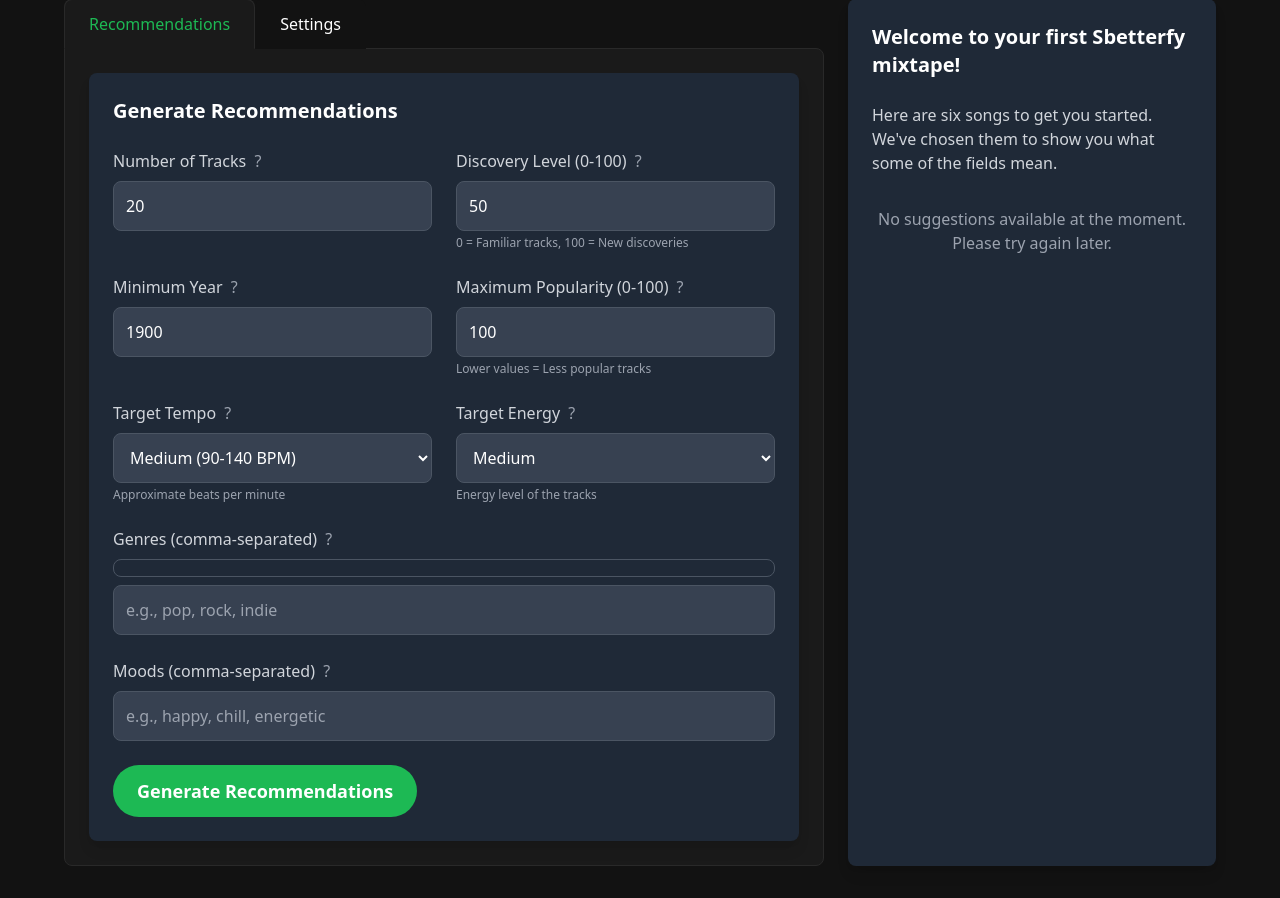
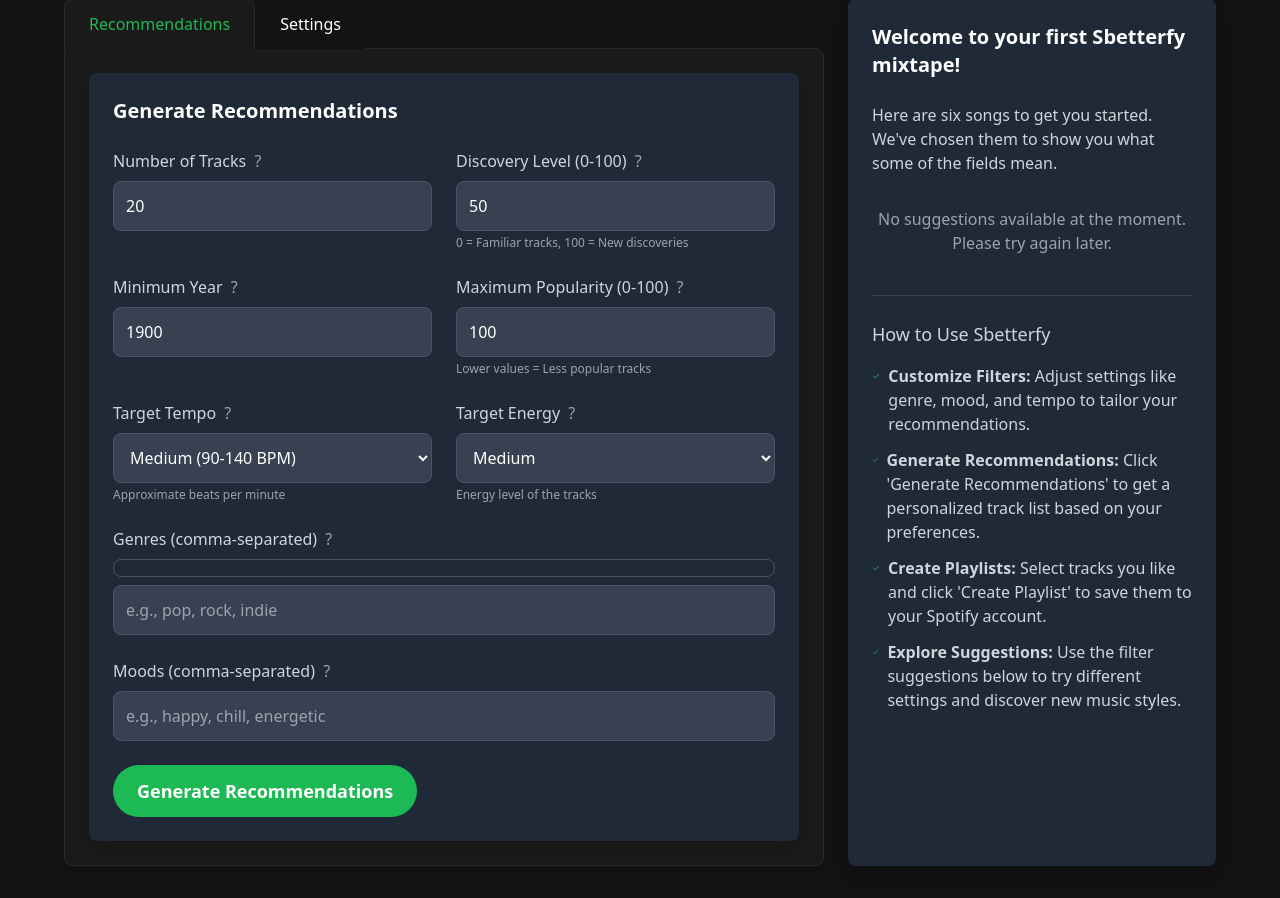
Before and after one commit to davethackeray/sbetterfy, a Flask app: page /dashboard in a window 1280 px wide. Shown: the part 301-1199 px from the top of the page. Run offline with Flask 3, Linux system fonts and the light colour scheme; the visitor is signed in with stand-in values (Sample User, id 1).

Commit message:
Added help section to dashboard for user guidance

```diff
--- a/templates/dashboard.html
+++ b/templates/dashboard.html
@@ -292,6 +292,35 @@
                     <div id="no-suggestions-message" class="no-suggestions-message hidden text-center py-4 text-gray-400">
                         <p>No suggestions available at the moment. Please try again later.</p>
                     </div>
+                    <div class="help-section mt-6 pt-6 border-t border-gray-700">
+                        <h3 class="text-lg font-medium mb-4 text-gray-300">How to Use Sbetterfy</h3>
+                        <ul class="space-y-3 text-gray-300">
+                            <li class="flex items-start">
+                                <svg class="w-5 h-5 mr-2 text-green-400 mt-0.5" fill="none" stroke="currentColor" viewBox="0 0 24 24" xmlns="http://www.w3.org/2000/svg">
+                                    <path stroke-linecap="round" stroke-linejoin="round" stroke-width="2" d="M5 13l4 4L19 7"></path>
+                                </svg>
+                                <span><strong>Customize Filters:</strong> Adjust settings like genre, mood, and tempo to tailor your recommendations.</span>
+                            </li>
+                            <li class="flex items-start">
+                                <svg class="w-5 h-5 mr-2 text-green-400 mt-0.5" fill="none" stroke="currentColor" viewBox="0 0 24 24" xmlns="http://www.w3.org/2000/svg">
+                                    <path stroke-linecap="round" stroke-linejoin="round" stroke-width="2" d="M5 13l4 4L19 7"></path>
+                                </svg>
+                                <span><strong>Generate Recommendations:</strong> Click 'Generate Recommendations' to get a personalized track list based on your preferences.</span>
+                            </li>
+                            <li class="flex items-start">
+                                <svg class="w-5 h-5 mr-2 text-green-400 mt-0.5" fill="none" stroke="currentColor" viewBox="0 0 24 24" xmlns="http://www.w3.org/2000/svg">
+                                    <path stroke-linecap="round" stroke-linejoin="round" stroke-width="2" d="M5 13l4 4L19 7"></path>
+                                </svg>
+                                <span><strong>Create Playlists:</strong> Select tracks you like and click 'Create Playlist' to save them to your Spotify account.</span>
+                            </li>
+                            <li class="flex items-start">
+                                <svg class="w-5 h-5 mr-2 text-green-400 mt-0.5" fill="none" stroke="currentColor" viewBox="0 0 24 24" xmlns="http://www.w3.org/2000/svg">
+                                    <path stroke-linecap="round" stroke-linejoin="round" stroke-width="2" d="M5 13l4 4L19 7"></path>
+                                </svg>
+                                <span><strong>Explore Suggestions:</strong> Use the filter suggestions below to try different settings and discover new music styles.</span>
+                            </li>
+                        </ul>
+                    </div>
                 </div>
             </div>
         </main>
```
Also changed, not shown: memory-bank/activeContext.md (+7 -7 lines), memory-bank/progress.md (+4 -4 lines).
